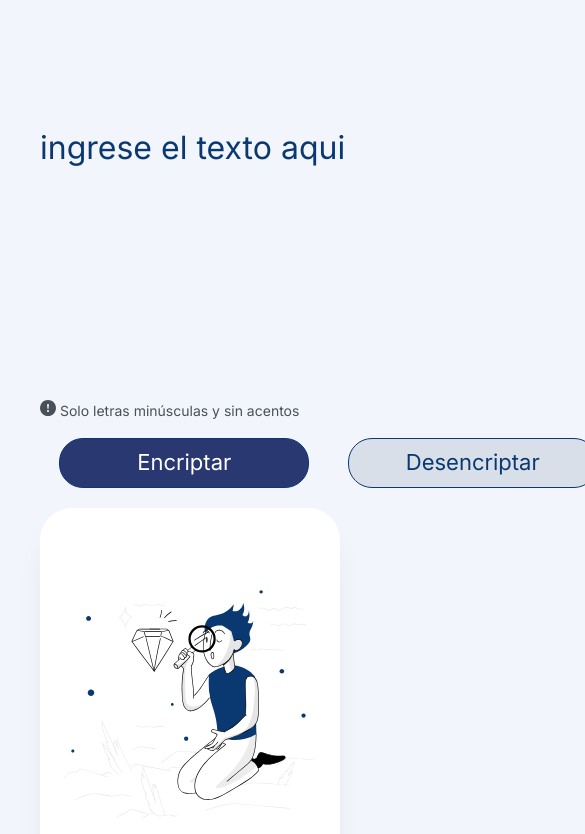
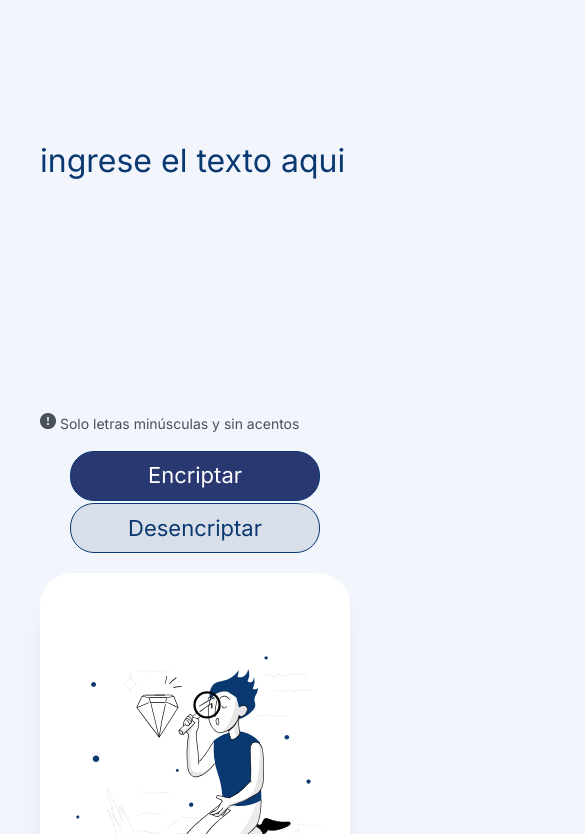
Before and after one commit to j0aquinroldan/j0aquinroldan.github.io, a plain HTML site: page index.html in a window 390 px wide. Shown: the part 104-938 px from the top of the page, 585 px wide, since content can reach past the window. Drawn offline with Linux system fonts and the light colour scheme.

Commit message:
disposicion de elementos para diseño responsive

```diff
--- a/index.html
+++ b/index.html
@@ -20,7 +20,11 @@
 
         <main>
 
-            <img class="logo" src="imagenes/Vectorlogo.svg" alt="logo-Alura-A">
+            <div class="contenedor">
+                <div class="logo">
+                    <img class="logo-img" src="imagenes/Vectorlogo.svg" alt="logo-Alura-A">
+                </div>
+
 
 
                 <div class="vertical">
@@ -35,7 +39,7 @@
                     </div>
 
                     <div class="botones">
-                    <div>
+                        <div >
                             <button id="btn-encriptar" class="btn-encriptar" onclick="btnEncriptar()">Encriptar</button>
                         </div>
 
@@ -66,6 +70,9 @@
 
 
                 </div>
+            </div>
+
+
 
         </main>
 
--- a/style.css
+++ b/style.css
@@ -9,7 +9,8 @@
 }
 
 html, body {
-    height: 100%;
+    /* height: 100%;
+    width: 100%; */
 
     margin: 0;
 
@@ -28,21 +29,22 @@ header {
 }
 
 
-.logo {
+.logo-img {
     align-self: flex-start;
     margin-left: 40px;
 
 }
 
-main {
+
+
+.contenedor{
     display: flex;
-    /* margin-left: 80px; */
+
     justify-content: space-between;
-    /* align-items: center; */
-     flex-wrap: wrap;
-    align-content: flex-end;
+
+    flex-wrap: wrap;
+    align-content: center;
     gap: 20px;
-
 }
 
 .vertical {
@@ -110,9 +112,7 @@ main {
     display: flex;
     /* margin-top: 18px; */
     justify-content: space-around;
-
-
-
+    flex-wrap: wrap;
 
 }
 
@@ -232,3 +232,10 @@ main {
     margin-top: 20px;
     align-self: flex-end;
 }
+
+@media (max-width: 500px){
+    .logo, .vertical, .rectangulo, .input-texto{
+        width: 100%;
+    }
+
+}
```
Lines whose indentation alone changed are shown as unchanged.
